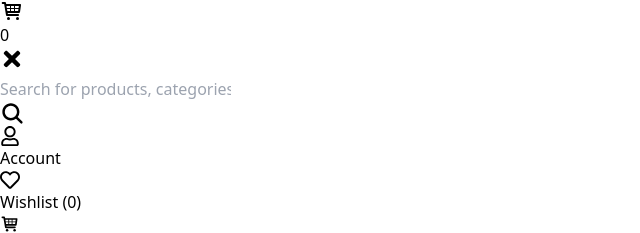
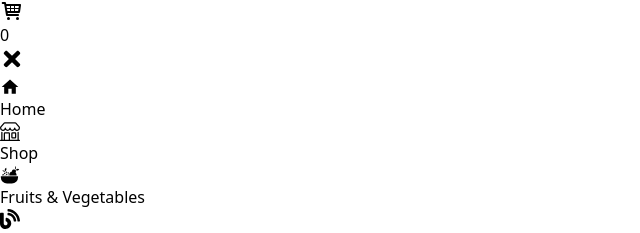
Before and after one commit to MASUMHD/Daily-Nook, a React (Vite) app: page / in a window 1280 px wide. Both pictures are taken after a click on the button 12 px from the left and 626 px from the top of the page. Shown: the part 567-800 px from the top of the page, without its empty margins (0-640 px from the left). Built offline with nearby package versions, Linux system fonts and the light colour scheme.

Commit message:
update to navbar

```diff
--- a/src/Components/Share/NavBar.jsx
+++ b/src/Components/Share/NavBar.jsx
@@ -1,16 +1,21 @@
 import { useState } from "react";
-import { FaRegHeart, FaRegUser, FaBars, FaTimes } from "react-icons/fa";
+import { Link } from "react-router-dom"; // Import Link
+import { FaRegHeart, FaRegUser, FaBars, FaTimes, FaBlog } from "react-icons/fa";
 import { SlLocationPin } from "react-icons/sl";
 import { TiShoppingCart } from "react-icons/ti";
 import NavSearch from "../NavBar/NavSearch";
 import NavMenus from "../NavBar/NavMenus";
+import { MdHome, MdOutlineContactMail } from "react-icons/md";
+import { BsShop } from "react-icons/bs";
+import { GiFinishLine, GiFruitBowl } from "react-icons/gi";
+import { IoMdTrendingUp } from "react-icons/io";
 
 const NavBar = () => {
   const [isMobileMenuOpen, setIsMobileMenuOpen] = useState(false);
 
   return (
-    <main className="sticky top-0  z-50">
-      <div className=" bg-[#72FBA4] shadow lg:shadow-2xl">
+    <main className="sticky top-0 z-50">
+      <div className="bg-[#72FBA4] shadow lg:shadow-2xl">
         <header className="flex justify-between items-center p-4 md:px-6 lg:px-28">
           <div className="flex items-center space-x-2">
             <img
@@ -33,29 +38,32 @@ const NavBar = () => {
             <NavSearch />
           </div>
 
-          {/* Right Side */}
+          {/* Right Side menu (Desktop) */}
           <div className="hidden md:flex items-center space-x-4">
-            <div className="flex items-center space-x-2">
+            {/* Account */}
+            <Link to="/account" className="flex items-center space-x-2">
               <FaRegUser size={24} />
               <p className="text-sm">
                 Sign In <br />
                 <span className="font-bold">Account</span>
               </p>
-            </div>
+            </Link>
 
-            <div className="relative">
+            {/* Wishlist */}
+            <Link to="/wishlist" className="relative">
               <FaRegHeart size={24} />
               <span className="absolute -top-1 -right-2 bg-red-600 text-white text-xs w-4 h-4 rounded-full flex items-center justify-center">
                 0
               </span>
-            </div>
+            </Link>
 
-            <div className="relative">
+            {/* Cart */}
+            <Link to="/cart" className="relative">
               <TiShoppingCart size={24} />
               <span className="absolute -top-1 -right-2 bg-red-600 text-white text-xs w-4 h-4 rounded-full flex items-center justify-center">
                 0
               </span>
-            </div>
+            </Link>
           </div>
 
           {/* Mobile Toggle */}
@@ -68,8 +76,46 @@ const NavBar = () => {
 
         {/* Mobile Dropdown Menu */}
         {isMobileMenuOpen && (
-          <div className="md:hidden bg-[#72FBA4] px-4 pb-4 space-y-4">
+          <div className="md:hidden bg-[#72FBA4] px-5 pt-6 pb-6 space-y-5 fixed top-18 left-0 w-full">
             {/* Nav Menus */}
+            <Link to="/" className="flex items-center space-x-2 hover:text-[#634C9F]">
+            <MdHome size={20} />
+              <span className="text-sm font-semibold">Home</span>
+            </Link>
+
+            <Link to="/products" className="flex items-center space-x-2 hover:text-[#634C9F] ">
+            <BsShop size={20} />
+              <span className="text-sm font-semibold">Shop</span>
+            </Link>
+
+            <Link to="/fruits-vegetables" className="flex items-center space-x-2 hover:text-[#634C9F]">
+            <GiFruitBowl size={20} />
+              <span className="text-sm font-semibold">Fruits & Vegetables</span>
+            </Link>
+
+          {/* todo not import icons */}
+
+            <Link to="/blog" className="flex items-center space-x-2 hover:text-[#634C9F]">
+            <FaBlog size={20} />
+              <span className="text-sm font-semibold">Blog</span>
+            </Link>
+
+            <Link to="/contact" className="flex items-center space-x-2 hover:text-[#634C9F]">
+            <MdOutlineContactMail size={20} />
+              <span className="text-sm font-semibold">Contact</span>
+            </Link>
+
+            <Link to="/trending-products" className="flex items-center space-x-2 hover:text-[#634C9F]">
+            <IoMdTrendingUp size={20} />
+              <span className="text-sm font-semibold">Trending Products</span>
+            </Link>
+
+            <Link to="/almost-finished" className="flex items-center space-x-2 hover:text-[#634C9F]">
+            <GiFinishLine size={20} />
+              <span className="text-sm font-semibold">Almost Finished</span>
+            </Link>
+
+
 
             {/* Search (Mobile) */}
             <div>
@@ -77,28 +123,27 @@ const NavBar = () => {
             </div>
 
             {/* Account */}
-            <div className="flex items-center space-x-2">
+            <Link to="/account" className="flex items-center space-x-2 hover:text-[#634C9F]">
               <FaRegUser size={20} />
               <span className="text-sm font-semibold">Account</span>
-            </div>
+            </Link>
 
             {/* Favorites */}
-            <div className="flex items-center space-x-2">
+            <Link to="/wishlist" className="flex items-center space-x-2 hover:text-[#634C9F]">
               <FaRegHeart size={20} />
               <span className="text-sm font-semibold">Wishlist (0)</span>
-            </div>
+            </Link>
 
             {/* Cart */}
-            <div className="flex items-center space-x-2">
+            <Link to="/cart" className="flex items-center space-x-2 hover:text-[#634C9F]">
               <TiShoppingCart size={20} />
               <span className="text-sm font-semibold">Cart (0)</span>
-            </div>
+            </Link>
           </div>
         )}
       </div>
 
       {/* nav menus */}
-
       <div className="hidden lg:block">
         <NavMenus />
       </div>
```
